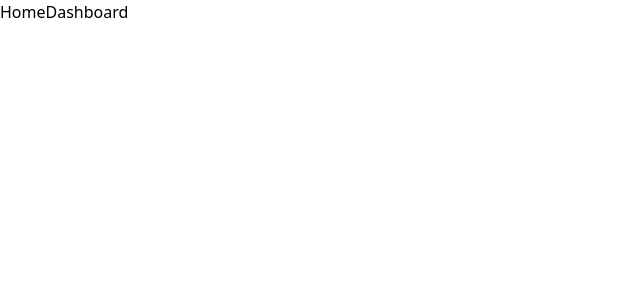
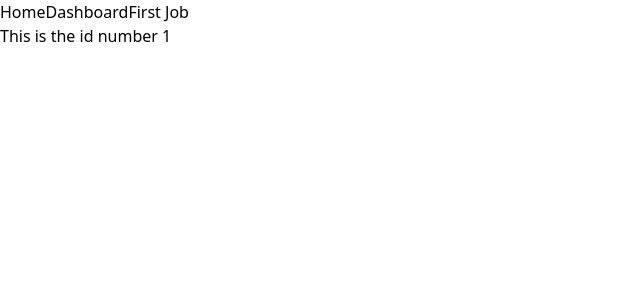
Before and after one commit to may-moff/ocean-protocol-dashboard-frontend, a React (Create React App) app: page /jobs/1 in a window 1280 px wide. Shown: the top 300 px of the page, without its empty margins (0-640 px from the left). Built offline with nearby package versions, Linux system fonts and the light colour scheme.

Commit message:
additional route for jobs ID

```diff
--- a/src/App.js
+++ b/src/App.js
@@ -1,9 +1,10 @@
-import './App.css';
-import { BrowserRouter as Router, Switch, Route } from 'react-router-dom';
-import React from 'react';
-import Navbar from './components/Navbar';
-import Dashboard from './components/Dashboard';
-import Home from './components/Home';
+import "./App.css";
+import { BrowserRouter as Router, Switch, Route } from "react-router-dom";
+import React from "react";
+import Navbar from "./components/Navbar";
+import Dashboard from "./components/Dashboard";
+import Home from "./components/Home";
+import JobDetail from "./components/JobDetail";
 
 function App() {
   return (
@@ -17,6 +18,9 @@ function App() {
           <Route path="/dashboard">
             <Dashboard />
           </Route>
+          <Route path="/jobs/:id">
+            <JobDetail />
+          </Route>
         </Switch>
       </Router>
     </>
--- /dev/null
+++ b/src/components/JobDetail.js
@@ -0,0 +1,9 @@
+import React from "react";
+import { useParams } from "react-router-dom";
+
+const JobDetail = () => {
+  const { id } = useParams();
+  return <div>This is the id number {id}</div>;
+};
+
+export default JobDetail;
--- a/src/components/Navbar.jsx
+++ b/src/components/Navbar.jsx
@@ -1,13 +1,15 @@
-import React from 'react'
+import React from "react";
 import { NavLink } from "react-router-dom";
 
 function Navbar() {
-    return (
-        <div>
-            <NavLink to="/">Home</NavLink>
-            <NavLink to="/dashboard">Dashboard</NavLink>
-        </div>
-    )
+  return (
+    <div>
+      <NavLink to="/">Home</NavLink>
+      <span />
+      <NavLink to="/dashboard">Dashboard</NavLink>
+      <NavLink to="/jobs/1">First Job</NavLink>
+    </div>
+  );
 }
 
-export default Navbar
+export default Navbar;
```
Also changed, not shown: 1 other file (tests, documents, lock files or other folders).
